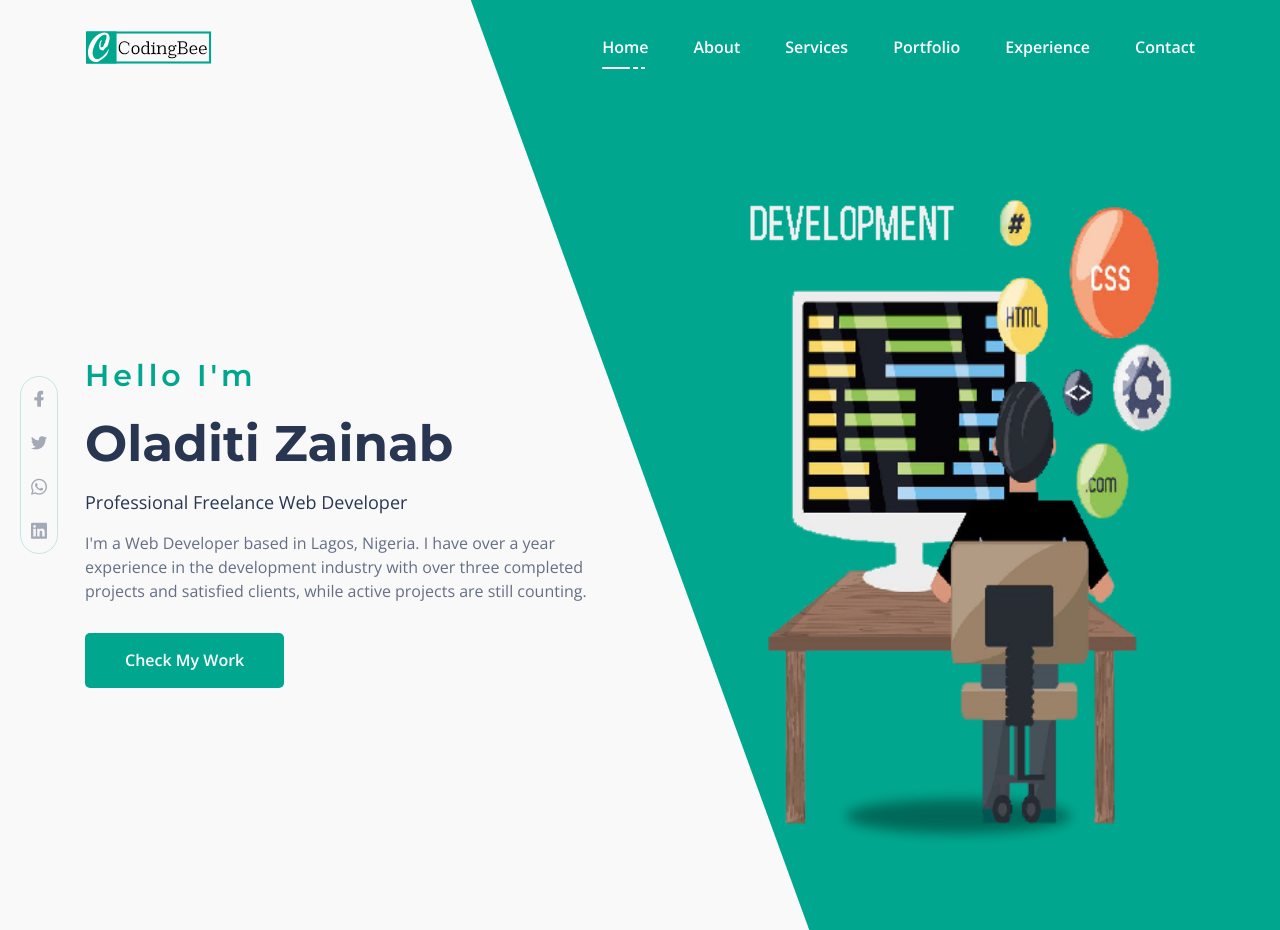
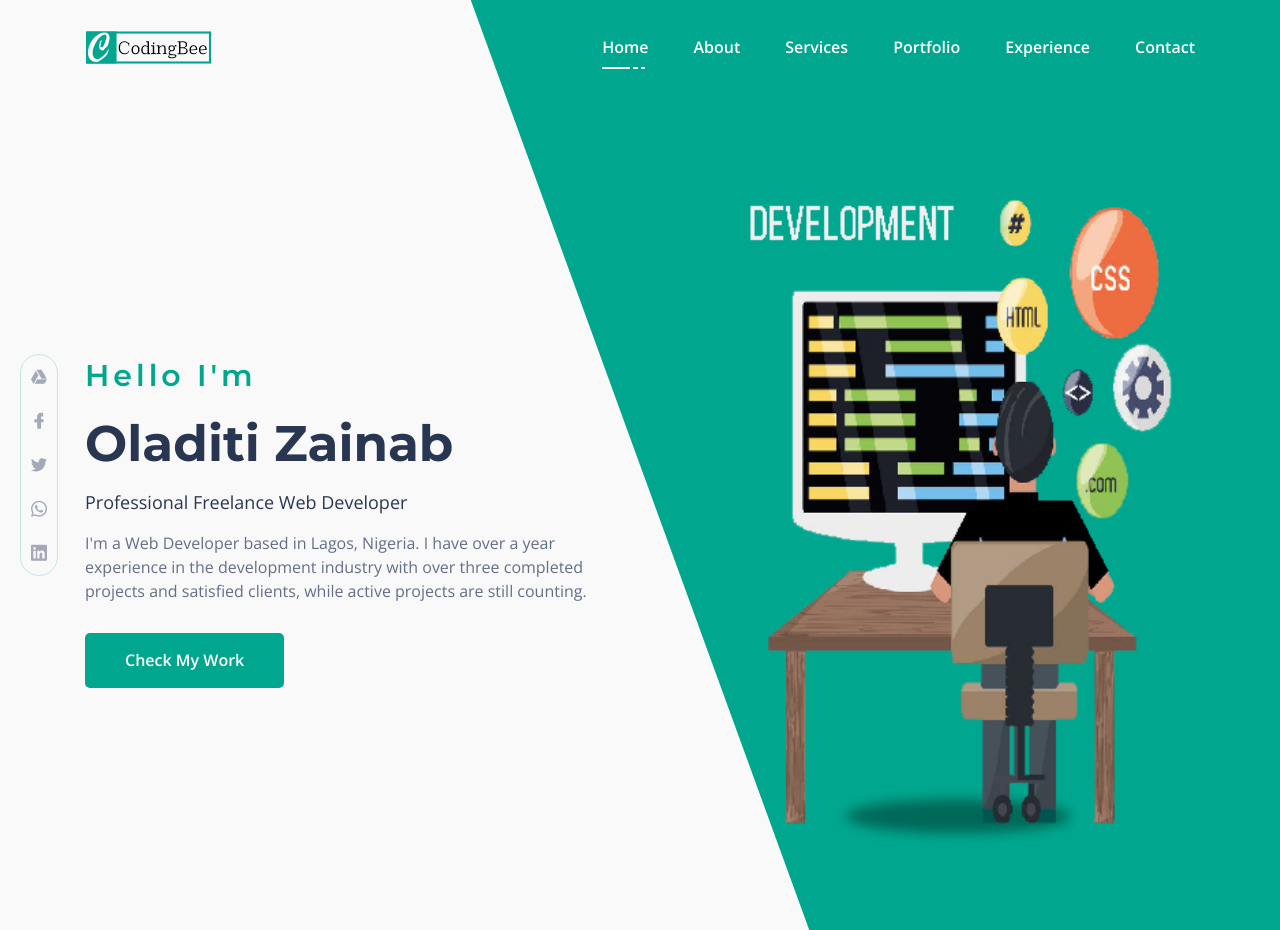
Before and after one commit to zeefola/zeefola.github.io, a plain HTML site: page index.html in a window 1280 px wide. Shown: the top 930 px of the page. Drawn offline with nearby package versions, Linux system fonts and the light colour scheme.

Commit message:
made some modification

```diff
--- a/index.html
+++ b/index.html
@@ -137,6 +137,7 @@
 </div>
 <div id="home" class="header_hero">
 <ul class="header_social d-none d-lg-block">
+<li><a href="https://drive.google.com/drive/folders/1s-vuzAFtCL9sztdFKvg0LBADgC3Bed3k?usp=sharing" target="_blank"><i class="lni lni-google-drive"></i></a></li>
 <li><a href="https://web.facebook.com/oladiti.zainabfolake" target="_blank"><i class="lni lni-facebook-filled"></i></a></li>
 <li><a href="https://twitter.com/LaraVue_" target="_blank"><i class="lni lni-twitter-filled"></i></a></li>
 <li><a href="https://wa.me/+2347084745280" target="_blank"><i class="lni lni-whatsapp"></i></a></li>
```
